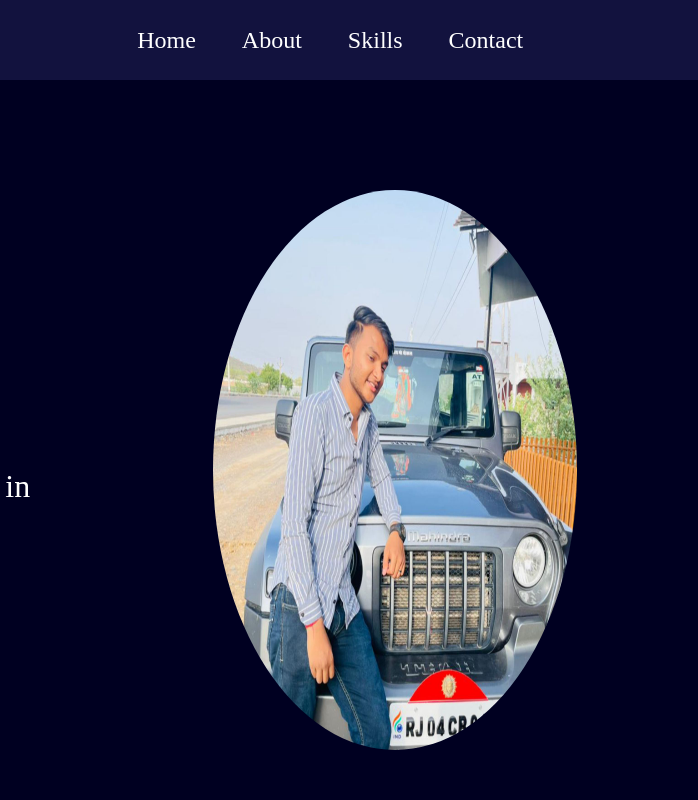
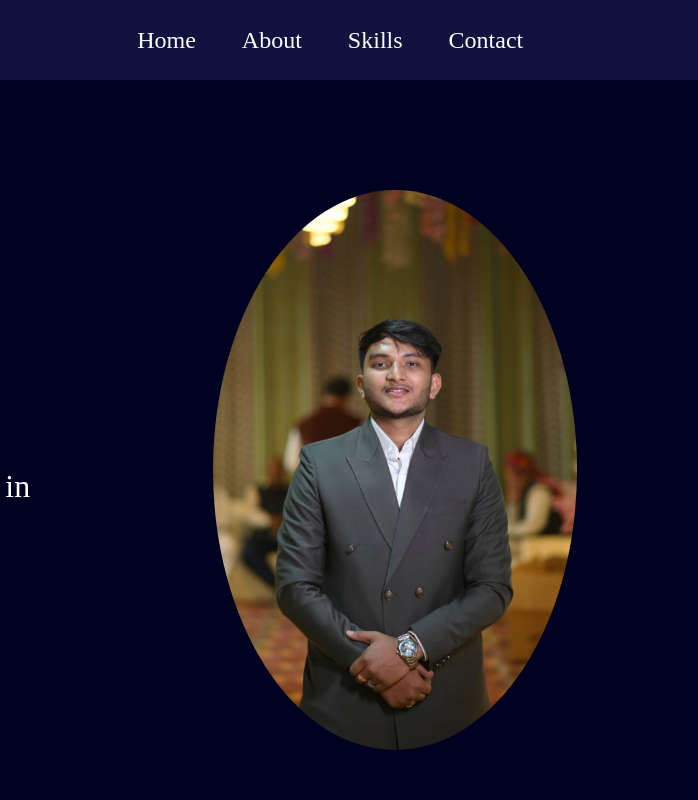
Before and after one commit to Kartikbothra2602/kartikbothra2602, a plain HTML site: page index.html in a window 1280 px wide. Shown: the top 800 px of the page, 582-1280 px from the left. Drawn offline with nearby package versions, Linux system fonts and the light colour scheme.

Commit message:
Update index.html

```diff
--- a/index.html
+++ b/index.html
@@ -410,7 +410,7 @@
 
                 <div class="rightsection">
 
-                        <img src="251.jpeg">
+                        <img src="kartikkkk.jpeg">
                 </div>
             </section>
             <section class="about" id="about">
```
